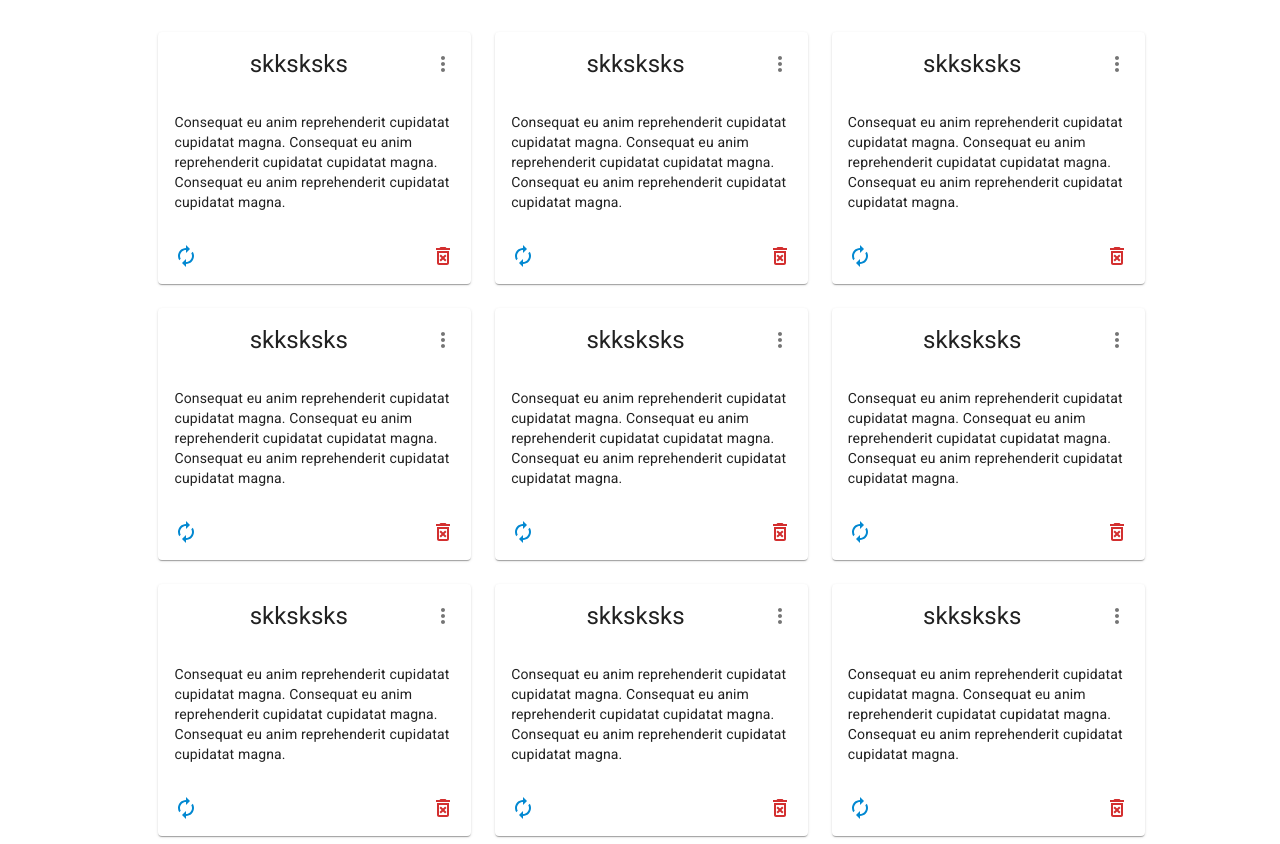
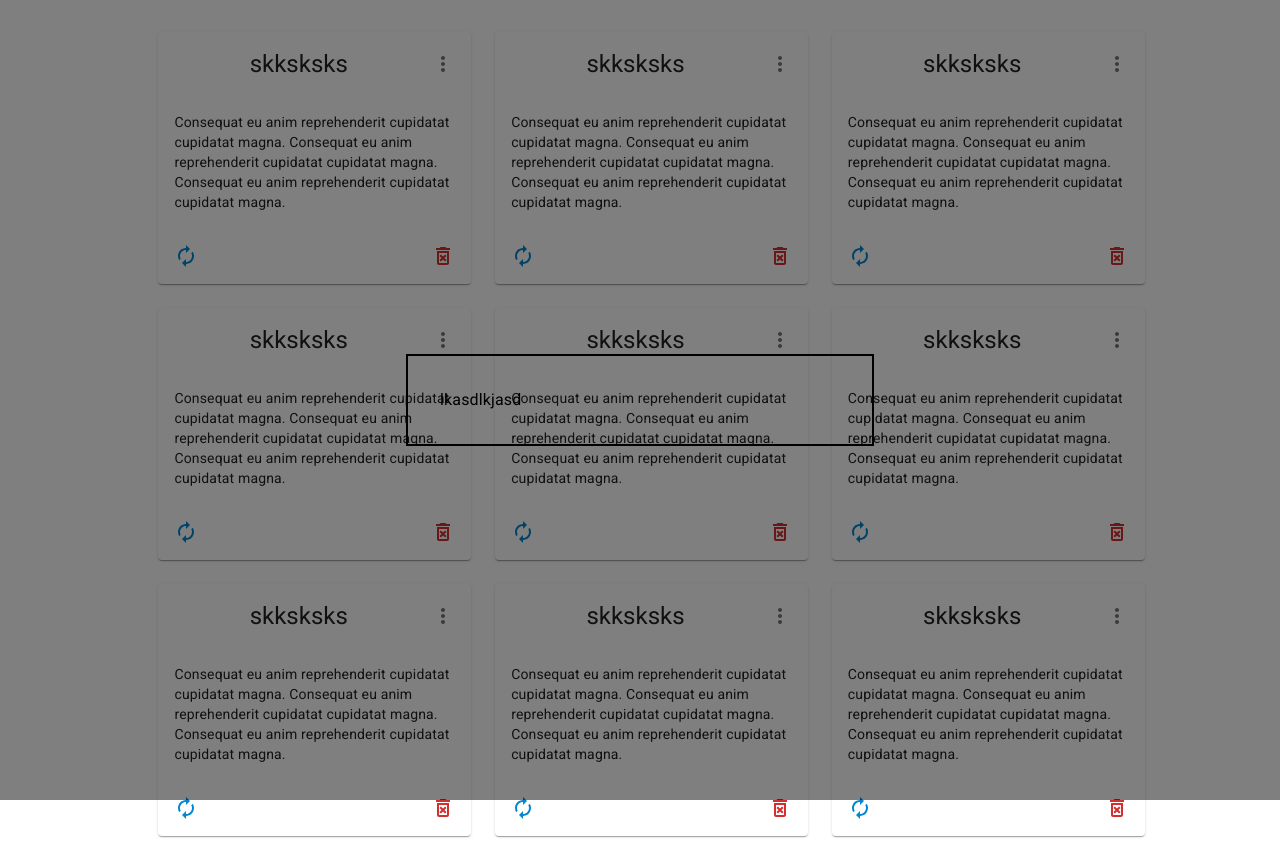
Before and after one commit to thezxdev/todosApp, a React (Vite) app: page / in a window 1280 px wide. Both pictures are taken after a click on the button 186 px from the left and 256 px from the top of the page. Built offline with nearby package versions, Linux system fonts and the light colour scheme.

Commit message:
Redux configurado y modal mostrado

```diff
--- a/src/TodoApp.tsx
+++ b/src/TodoApp.tsx
@@ -1,12 +1,11 @@
-import { useState } from 'react';
 import { Grid } from '@mui/material';
 import { TodoCard } from './components/TodoCard';
+import { UpdateModal } from './components/UpdateModal';
+import { useAppSelector } from './store';
 
 export const TodoApp = () => {
 
-  const [open, setOpen] = useState(false);
-  const handleOpen = () => setOpen(true);
-  const handleClose = () => setOpen(false);
+  const { isModalOpen } = useAppSelector( state => state.modalUpdate );
 
   return (
     <Grid
@@ -31,13 +30,18 @@ export const TodoApp = () => {
             key={val}
           >
             <TodoCard
-              handleUpdate={handleOpen}
               id={val}
             />
           </Grid>
         ))
       }
 
+
+      {/* Mostrar modal */}
+      {
+        isModalOpen && <UpdateModal />
+      }
     </Grid>
+
   )
 }
--- a/src/components/TodoCard.tsx
+++ b/src/components/TodoCard.tsx
@@ -12,13 +12,22 @@ import {
   IconButton,
   Typography
 } from '@mui/material';
+import { useAppDispatch, useAppSelector } from '../store';
+import { openCloseModal } from '../store/slices/updateModalSlice';
 
 interface Props {
   id: number;
-  handleUpdate: ( id: number ) => void;
 }
 
-export const TodoCard: FC<Props> = ({ id, handleUpdate }) => {
+export const TodoCard: FC<Props> = ({ id }) => {
+
+  const { isModalOpen } = useAppSelector( state => state.modalUpdate );
+  const dispatch = useAppDispatch();
+
+  const handleModal = () => {
+    dispatch( openCloseModal() );
+  }
+
   return (
     <Card>
       <CardHeader
@@ -40,7 +49,7 @@ export const TodoCard: FC<Props> = ({ id, handleUpdate }) => {
         </Typography>
       </CardContent>
       <CardActions disableSpacing sx={{ display: 'flex', justifyContent: 'space-between' }}>
-        <IconButton onClick={ () => handleUpdate( id )}>
+        <IconButton onClick={ () => handleModal() }>
           <AutorenewOutlined color="info" />
         </IconButton>
         <IconButton>
--- a/src/components/UpdateModal.tsx
+++ b/src/components/UpdateModal.tsx
@@ -1,6 +1,7 @@
 import { Modal, Typography } from '@mui/material';
 import { Box } from '@mui/system';
-import { useState } from 'react';
+import { useAppDispatch, useAppSelector } from '../store';
+import { openCloseModal } from '../store/slices/updateModalSlice';
 
 const style = {
   position: 'absolute' as 'absolute',
@@ -16,10 +17,19 @@ const style = {
 
 export const UpdateModal = () => {
 
+  const { isModalOpen } = useAppSelector( state => state.modalUpdate );
+  const dispatch = useAppDispatch();
+
+  const handleClose= () => {
+
+    dispatch( openCloseModal() );
+
+  }
+
   return (
     <Modal
-      open={ true }
-      onClose={ handleClose }
+      open={ isModalOpen }
+      onClose={ () => handleClose() }
     >
       <Box sx={ style }>
         <Typography>
--- a/src/main.tsx
+++ b/src/main.tsx
@@ -1,9 +1,13 @@
 import React from 'react';
 import ReactDOM from 'react-dom/client';
+import { Provider } from 'react-redux';
+import { store } from './store';
 import { TodoApp } from './TodoApp';
 
 ReactDOM.createRoot(document.getElementById('root') as HTMLElement).render(
   <React.StrictMode>
-    <TodoApp />
+    <Provider store={ store }>
+      <TodoApp />
+    </Provider>
   </React.StrictMode>
 )
--- /dev/null
+++ b/src/store/index.ts
@@ -0,0 +1 @@
+export * from './store';
--- /dev/null
+++ b/src/store/slices/updateModalSlice/index.ts
@@ -0,0 +1 @@
+export * from './modalUpdate';
--- /dev/null
+++ b/src/store/slices/updateModalSlice/modalUpdate.ts
@@ -0,0 +1,22 @@
+import { createSlice } from '@reduxjs/toolkit';
+import type { PayloadAction } from '@reduxjs/toolkit';
+import type { RootState } from '../../store';
+
+interface modalUpdateInterface {
+  isModalOpen: boolean;
+}
+const initialState: modalUpdateInterface = {
+  isModalOpen: false
+}
+
+export const modalUpdateSlice = createSlice({
+  name: 'modalUpdate',
+  initialState,
+  reducers: {
+    openCloseModal: ( state ) => {
+      state.isModalOpen = !state.isModalOpen;
+    }
+  }
+});
+// Action creators are generated for each case reducer function
+export const { openCloseModal } = modalUpdateSlice.actions;
--- /dev/null
+++ b/src/store/store.ts
@@ -0,0 +1,16 @@
+import { configureStore } from '@reduxjs/toolkit';
+import { TypedUseSelectorHook, useDispatch, useSelector } from 'react-redux';
+import { modalUpdateSlice } from './slices/updateModalSlice';
+
+
+export const store = configureStore({
+  reducer: {
+    modalUpdate: modalUpdateSlice.reducer
+  }
+});
+
+export type RootState = ReturnType<typeof store.getState>;
+export type AppDispatch = typeof store.dispatch;
+
+export const useAppDispatch: () => AppDispatch = useDispatch;
+export const useAppSelector: TypedUseSelectorHook<RootState> = useSelector;
```
